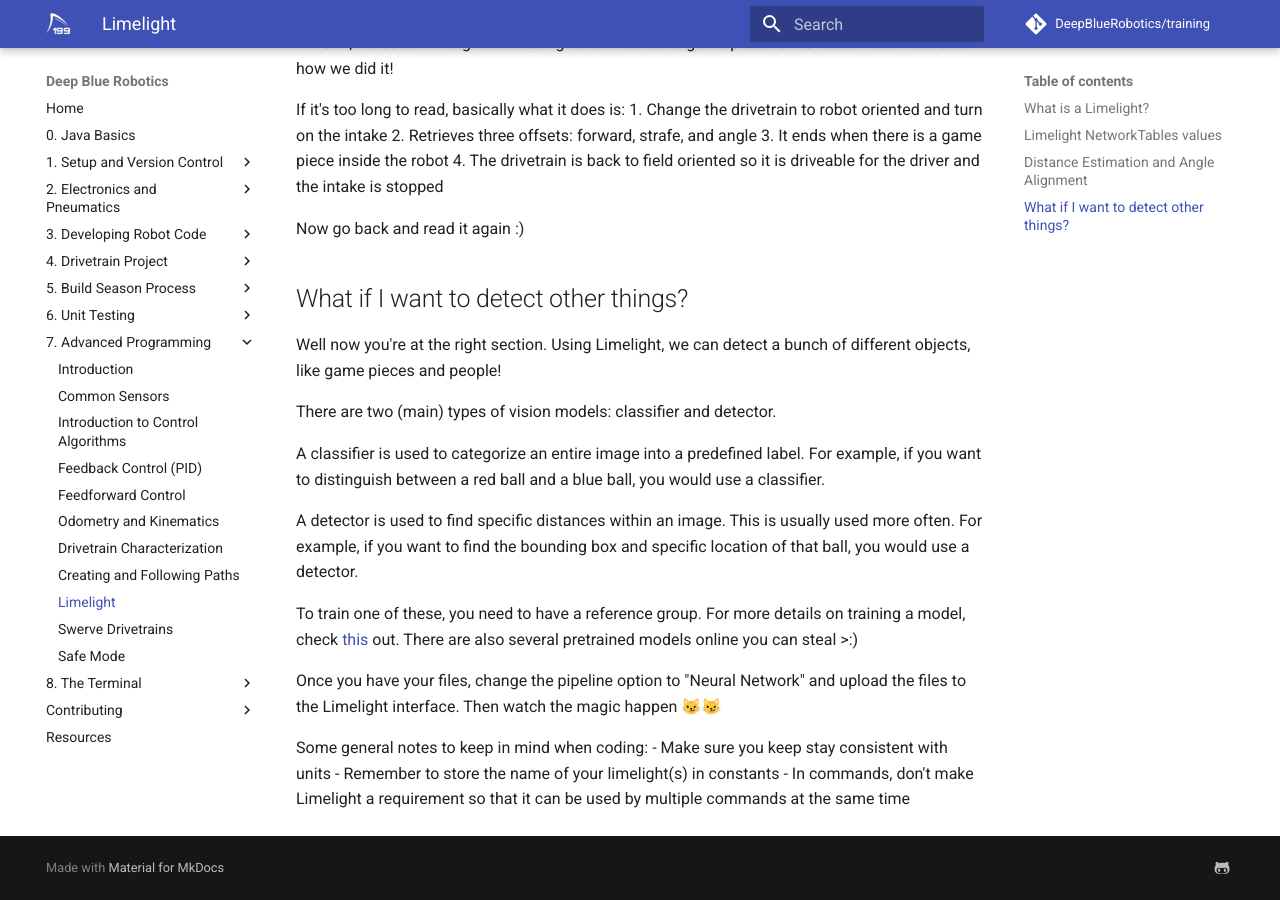
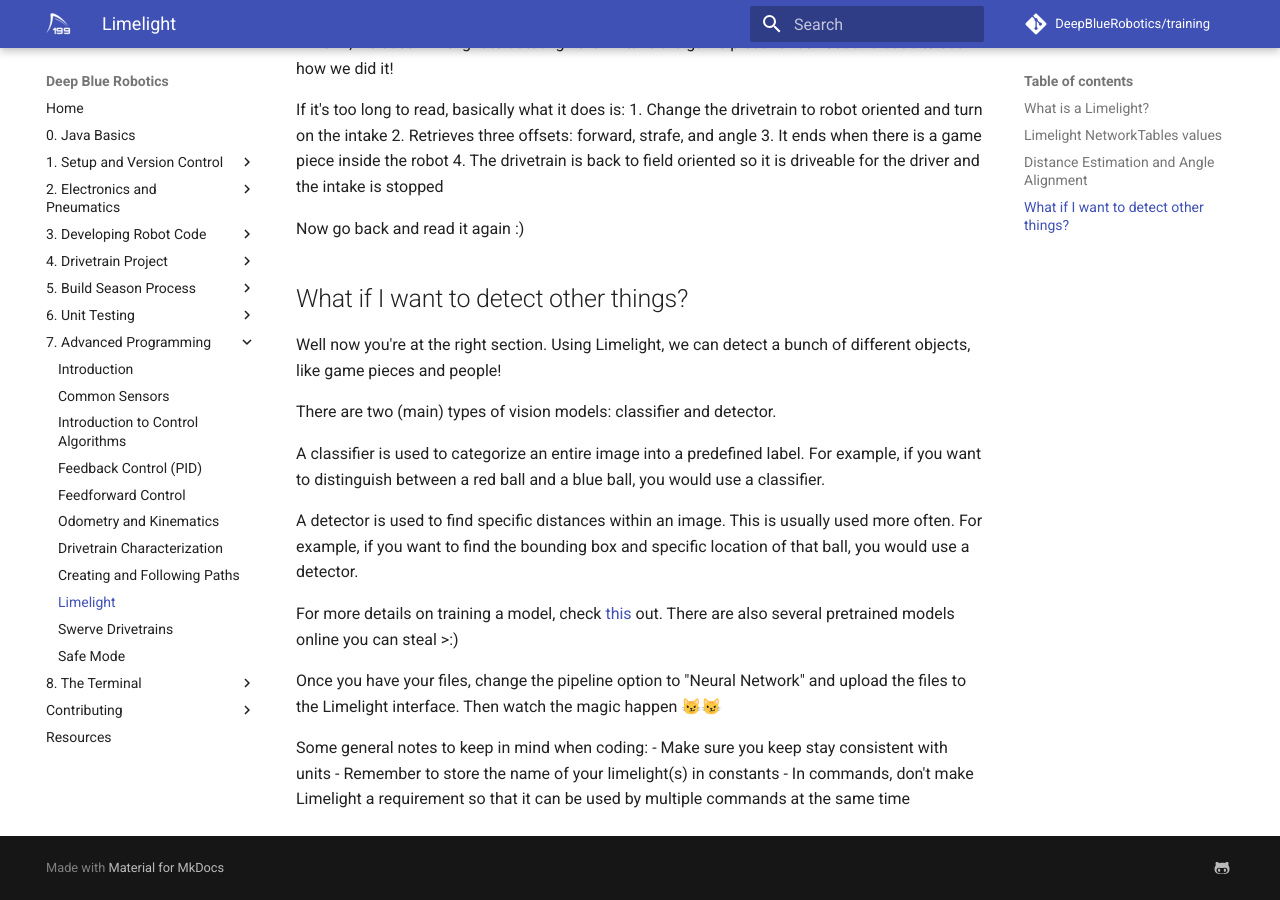
Before and after one commit to DeepBlueRobotics/training, an MkDocs documentation site: the page built from docs/section-7/limelight.md, in a window 1280 px wide and 900 px high, scrolled down 3874 px. Built offline with MkDocs 1.6.1 and Material for MkDocs 9.7.7, drawn with Linux system fonts in a browser that asks for light colours; comment, search, counter and statistics services are not loaded; grey boxes are pictures that could not be loaded.

```diff
--- a/docs/section-7/limelight.md
+++ b/docs/section-7/limelight.md
@@ -100,7 +100,6 @@
 
 A detector is used to find specific distances within an image. This is usually used more often. For example, if you want to find the bounding box and specific location of that ball, you would use a detector.
 
-To train one of these, you need to have a reference group.
 For more details on training a model, check [this](https://docs.limelightvision.io/docs/docs-limelight/pipeline-neural/getting-started-with-neural-networks) out. There are also several pretrained models online you can steal >:)
 
 Once you have your files, change the pipeline option to "Neural Network" and upload the files to the Limelight interface. Then watch the magic happen 😼😼
```
